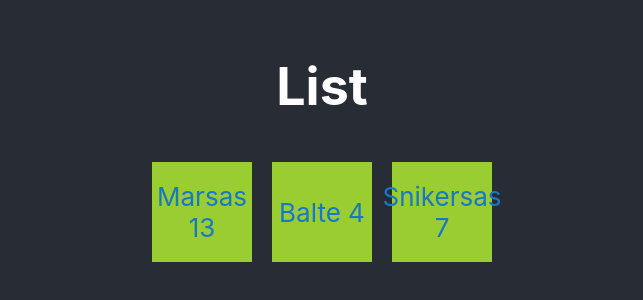
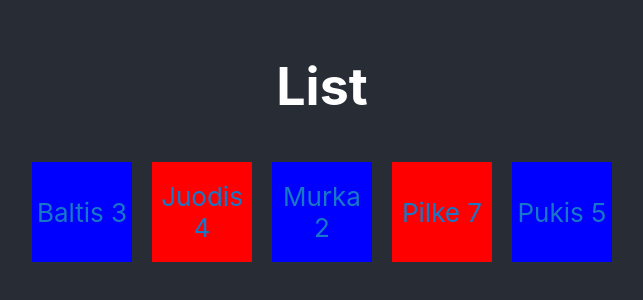
Before and after one commit to simonasablinaite/react-practice, a React (Create React App) app in the folder react-practice/: page / in a window 1280 px wide. Shown: the part 254-554 px from the top of the page, without its empty margins (318-961 px from the left). Built offline with nearby package versions, Linux system fonts and the light colour scheme.

Commit message:
Even/odd id in colored squares

```diff
--- a/react-practice/src/App.jsx
+++ b/react-practice/src/App.jsx
@@ -1,29 +1,29 @@
 import './App.css';
-import Cat from './Components/004/Cata';
+import Cat from './Components/004/Cat';
 
 // Masyvas savyje turintis objektus - bene dazniausio duomenu tipo uzduotys, kurias atlikineja reactas
-// const cats = [
-//    {id: 1, weight: 5, name: 'Pukis'},
-//    {id: 2, weight: 3, name: 'Baltis'},
-//    {id: 3, weight: 2, name: 'Murka'},
-//    {id: 4, weight: 7, name: 'Pilke'},
-//    {id: 5, weight: 4, name: 'Juodis'},
-// ]
+const cats = [
+   { id: 1, weight: 5, name: 'Pukis' },
+   { id: 2, weight: 3, name: 'Baltis' },
+   { id: 3, weight: 2, name: 'Murka' },
+   { id: 4, weight: 7, name: 'Pilke' },
+   { id: 5, weight: 4, name: 'Juodis' },
+]
 
 function App() {
    return (
       <div className="App">
          <header className="App-header">
             <h1>List</h1>
-            {/* <ul>
+            <div className='container'>
                {
-                  [...cats].sort((a, b) => a.name.localeCompare(b.name)).map((cat) => <li key={cat.id}>{cat.name}</li>)
+                  [...cats].sort((a, b) => a.name.localeCompare(b.name)).map((cat, i) => <Cat i={i} key={cat.id} cat={cat} />)
                }
-            </ul> */}
+            </div>
             <div className="container">
-               <Cat catName='Marsas' weight='13' />
+               {/* <Cat catName='Marsas' weight='13' />
                <Cat catName='Balte' weight='4' />
-               <Cat catName='Snikersas' weight='7' />
+               <Cat catName='Snikersas' weight='7' /> */}
             </div>
 
          </header>
--- /dev/null
+++ b/react-practice/src/Components/004/Cat.jsx
@@ -0,0 +1,20 @@
+function Cat({ cat, i }) {
+   return (
+      <div style={{ backgroundColor: i % 2 ? 'red' : 'blue' }}>{cat.name} {cat.weight}</div>
+   )
+}
+
+export default Cat;
+
+// props - propsas patenka i propsu objekta
+// props.catName - nurodoma koki propsa pasiimame is propsu objekto
+
+/* UZDUOTIS NR.1:
+Perdaryti Cat komponeentą taip, kad jį būtų galima atvaizduoti liste
+*/
+
+/*
+UZDUOTIS: Nr.2:
+Poriniai id rauddonuose kvadratuose, o neporiniai melynuose
+<div style={{ backgroundColor: i % 2 ? 'red' : 'blue' }}>{cat.name} {cat.weight}</div>
+*/
--- a/react-practice/src/Components/004/Cata.jsx
+++ /dev/null
@@ -1,10 +0,0 @@
-function Cat({ catName, weight }) {
-   return (
-      <div>{catName} {weight}</div>
-   )
-}
-
-export default Cat;
-
-// props - propsas patenka i propsu objekta
-// props.catName - nurodoma koki propsa pasiimame is propsu objekto
```
